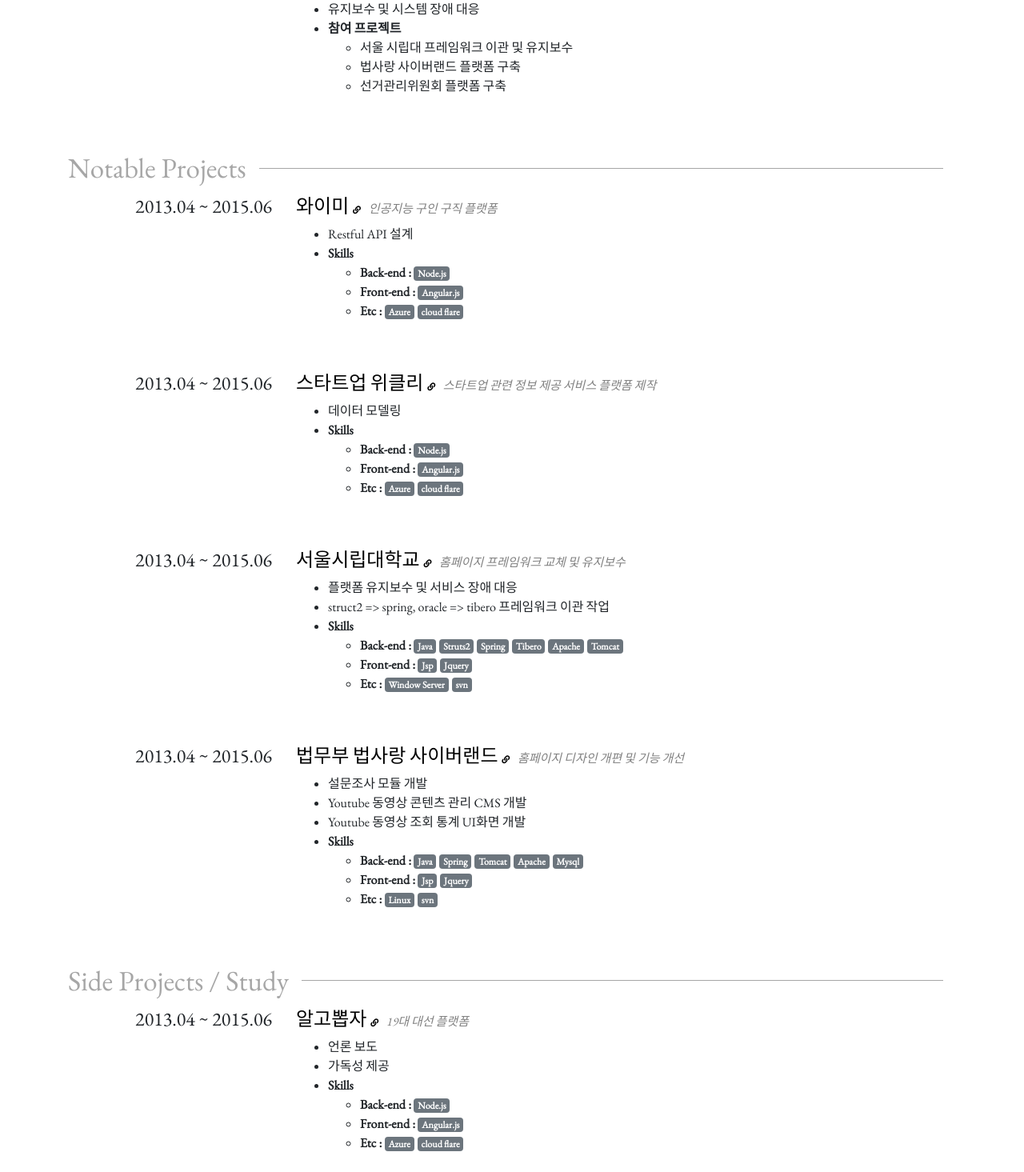
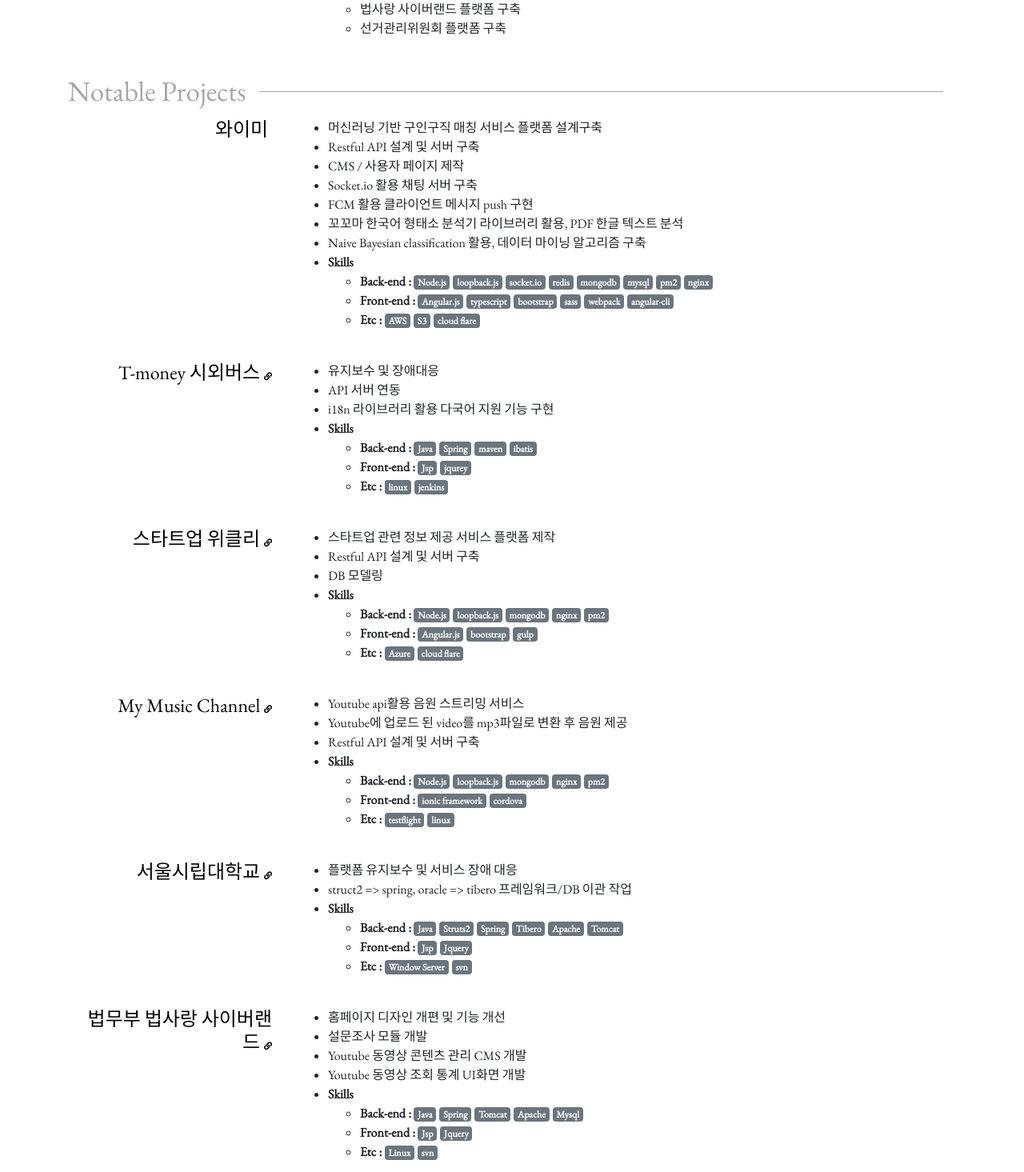
Before and after one commit to june2/june.github.io, a React app: page / in a window 1280 px wide. Shown: the part 1332-2797 px from the top of the page at 80% size. Built offline with nearby package versions, Linux system fonts and the light colour scheme.

Commit message:
no message

```diff
--- a/src/components/Experience.js
+++ b/src/components/Experience.js
@@ -9,7 +9,7 @@
         <div className="hr-sect">Work Experience</div>
         {experience.map((data, i) => {
           return (
-            <Row key={i} className="mb-5">
+            <Row key={i} className="mb-4">
               <Col className="col-md-3 col-12 text-md-right">
                 <Row>
                   <Col className="col-md-12">
--- a/src/components/Project.js
+++ b/src/components/Project.js
@@ -9,11 +9,16 @@
         <div className="hr-sect">Notable Projects</div>
         {project.map((data, i) => {
           return (
-            <Row key={i} className="mb-5">
+            <Row key={i} className="mb-4">
               <Col className="col-md-3 col-12 text-md-right">
                 <Row>
                   <Col className="col-md-12">
-                    <h4 className="gray">{data.date}<br /></h4>
+                    <h4>
+                      <a href={data.link} target="_blank">
+                        {data.name}&nbsp;<i style={data.link ? {} : { display: 'none' }} className="fa fa-link" aria-hidden="true"></i>
+                      </a>
+                    </h4>
+                    {/* <i className="note">{data.desc}</i> */}
                   </Col>
                   {/* <Col className="col-md-12 col-3 text-center text-md-right"
                     style={data.link ? {} : { display: 'none' }}>
@@ -22,11 +27,11 @@
                 </Row>
               </Col>
               <Col className="col-md-9 col-12">
-                <h4>
+                {/* <h4>
                   <a href={data.link} target="_blank">
                     {data.name}&nbsp;<i style={data.link ? {} : { display: 'none' }} className="fa fa-link" aria-hidden="true"></i>
                   </a>&nbsp;&nbsp;<i className="note">{data.desc}</i>
-                </h4>
+                </h4> */}
                 <ul>
                   {data.note.map((note, i) => {
                     return (<li key={i}>{note}</li>)
--- a/src/components/Study.js
+++ b/src/components/Study.js
@@ -9,11 +9,16 @@
         <div className="hr-sect">Side Projects / Study</div>
         {study.map((data, i) => {
           return (
-            <Row key={i} className="mb-5">
+            <Row key={i} className="mb-4">
               <Col className="col-md-3 col-12 text-md-right">
                 <Row>
                   <Col className="col-md-12">
-                    <h4 className="gray">{data.date}<br /></h4>
+                    <h4>
+                      <a href={data.link} target="_blank">
+                        {data.name}&nbsp;<i style={data.link ? {} : { display: 'none' }} className="fa fa-link" aria-hidden="true"></i>
+                      </a>
+                    </h4>
+                    {/* <i className="note">{data.desc}</i> */}
                   </Col>
                   {/* <Col className="col-md-12 col-3 text-center text-md-right">
                     <a style={data.link ? {} : { display: 'none' }} className="badge badge-primary" href={data.link} target="_blank">링크</a>
@@ -22,11 +27,11 @@
                 </Row>
               </Col>
               <Col className="col-md-9 col-12">
-                <h4>
+                {/* <h4>
                   <a href={data.link} target="_blank">
                     {data.name}&nbsp;<i style={data.link ? {} : { display: 'none' }} className="fa fa-link" aria-hidden="true"></i>
                   </a>&nbsp;&nbsp;<i className="note">{data.desc}</i>
-                </h4>
+                </h4> */}
                 <ul>
                   {data.note.map((note, i) => {
                     return (<li key={i}>{note}</li>)
--- a/src/data/ko.json
+++ b/src/data/ko.json
@@ -2,7 +2,7 @@
   "profile": {},
   "experience": [
     {
-      "date": "2016.07 ~ 현재",
+      "date": "2017.01 ~ 현재",
       "duration": "",
       "company": "프리랜서",
       "position": "",
@@ -12,15 +12,15 @@
         "시스템 구축 및 개발 산출물 전달"
       ],
       "projects": [
-        "Askstory 구인구직 플랫폼 구축",
+        "Askstory 머신러닝 기반 구인구직 플랫폼 구축",
         "T-money 시와버스예매 플랫폼 유지보수",
-        "APT-lab 플랫폼 구축",
+        "APT-lab 아파트 관리비 비교 플랫폼 구축",
         "스타트업 위클리 플랫폼 구축"
       ]
     },
     {
-      "date": "2015.07 ~ 2016.06",
-      "duration": "1년",
+      "date": "2016.07 ~ 2016.12",
+      "duration": "6개월",
       "company": "인디펀",
       "position": "Startup / Co-founder",
       "duty": [
@@ -65,41 +65,81 @@
   ],
   "project": [
     {
-      "date": "2013.04 ~ 2015.06",
+      "date": "",
       "name": "와이미",
-      "desc": "인공지능 구인 구직 플랫폼",
+      "desc": "머신러닝 기반 구인구직 매칭 서비스 플랫폼",
+      "link": "",
+      "note": [
+        "머신러닝 기반 구인구직 매칭 서비스 플랫폼 설계구축",
+        "Restful API 설계 및 서버 구축",
+        "CMS / 사용자 페이지 제작",
+        "Socket.io 활용 채팅 서버 구축",
+        "FCM 활용 클라이언트 메시지 push 구현",
+        "꼬꼬마 한국어 형태소 분석기 라이브러리 활용, PDF 한글 텍스트 분석",
+        "Naive Bayesian classification 활용, 데이터 마이닝 알고리즘 구축"
+      ],
+      "skill": {
+        "backend": ["Node.js", "loopback.js", "socket.io", "redis", "mongodb", "mysql", "pm2", "nginx"],
+        "frontend": ["Angular.js", "typescript", "bootstrap", "sass", "webpack", "angular-cli"],
+        "etc": ["AWS", "S3", "cloud flare"]
+      }
+    },
+    {
+      "date": "",
+      "name": "T-money 시외버스",
+      "desc": "",
+      "link": "https://txbus.t-money.co.kr/main.do",
+      "note": [
+        "유지보수 및 장애대응",
+        "API 서버 연동",
+        "i18n 라이브러리 활용 다국어 지원 기능 구현"
+      ],
+      "skill": {
+        "backend": ["Java", "Spring", "maven", "ibatis"],
+        "frontend": ["Jsp", "jqurey"],
+        "etc": ["linux", "jenkins"]
+      }
+    },
+    {
+      "date": "",
+      "name": "스타트업 위클리",
+      "desc": "스타트업 관련 정보 제공 서비스 플랫폼 제작",
       "link": "http://startupweekly.net/news",
       "note": [
-        "Restful API 설계"
+        "스타트업 관련 정보 제공 서비스 플랫폼 제작",
+        "Restful API 설계 및 서버 구축",
+        "DB 모델링"
       ],
       "skill": {
-        "backend": ["Node.js"],
-        "frontend": ["Angular.js"],
+        "backend": ["Node.js", "loopback.js", "mongodb", "nginx", "pm2"],
+        "frontend": ["Angular.js", "bootstrap", "gulp"],
         "etc": ["Azure", "cloud flare"]
       }
     },
     {
-      "date": "2013.04 ~ 2015.06",
-      "name": "스타트업 위클리",
-      "desc": "스타트업 관련 정보 제공 서비스 플랫폼 제작",
-      "link": "http://startupweekly.net/news",
+      "date": "",
+      "name": "My Music Channel",
+      "desc": "",
+      "link": "https://play.google.com/store/apps/details?id=com.MusicChannel.ios",
       "note": [
-        "데이터 모델링"
+        "Youtube api활용 음원 스트리밍 서비스",
+        "Youtube에 업로드 된 video를 mp3파일로 변환 후 음원 제공",
+        "Restful API 설계 및 서버 구축"
       ],
       "skill": {
-        "backend": ["Node.js"],
-        "frontend": ["Angular.js"],
-        "etc": ["Azure", "cloud flare"]
+        "backend": ["Node.js", "loopback.js", "mongodb", "nginx", "pm2"],
+        "frontend": ["ionic framework", "cordova"],
+        "etc": ["testflight", "linux"]
       }
     },
     {
-      "date": "2013.04 ~ 2015.06",
+      "date": "",
       "name": "서울시립대학교",
       "link": "http://www.uos.ac.kr/main.do",
       "desc": "홈페이지 프레임워크 교체 및 유지보수",
       "note": [
         "플랫폼 유지보수 및 서비스 장애 대응",
-        "struct2 => spring, oracle => tibero 프레임워크 이관 작업"
+        "struct2 => spring, oracle => tibero 프레임워크/DB 이관 작업"
       ],
       "skill": {
         "backend": ["Java", "Struts2", "Spring","Tibero", "Apache", "Tomcat"],
@@ -108,11 +148,12 @@
       }
     },
     {
-      "date": "2013.04 ~ 2015.06",
+      "date": "",
       "name": "법무부 법사랑 사이버랜드",
       "link": "http://cyberland.lawnorder.go.kr/main.do",
       "desc": "홈페이지 디자인 개편 및 기능 개선",
       "note": [
+        "홈페이지 디자인 개편 및 기능 개선",
         "설문조사 모듈 개발",
         "Youtube 동영상 콘텐츠 관리 CMS 개발",
         "Youtube 동영상 조회 통계 UI화면 개발"
@@ -126,13 +167,62 @@
   ],
   "study": [
     {
-      "date": "2013.04 ~ 2015.06",
+      "date": "",
+      "name": "블록체인 스터디",
+      "link": "https://github.com/june2/eth-tutorial",
+      "desc": "블록체인 스터디 커뮤니티 활동",
+      "note": [
+        "블록체인 스터디 커뮤니티 활동 중",
+        "이더리움 private network 구축",
+        "이더리움 Dapp tutorial / Toy project 제작"
+      ],
+      "skill": {
+        "backend": [],
+        "frontend": [],
+        "etc": ["AWS", "BTC", "ETH", "Dapp", "geth", "Puppeth", "web3.js", "ganache", "testrpc", "remix", "solidiy"]
+      }
+    },
+    {
+      "date": "",
+      "name": "코인 모의 거래소",
+      "link": "http://13.76.166.152/",
+      "desc": "",
+      "note": [
+        "오픈소스 활용",
+        "AWS 환경 인프라 구축",
+        "Poloniex API 활용 캔들 데이터 실시간 반영"
+      ],
+      "skill": {
+        "backend": ["Node.js", "Koa", "redis", "mongodb", "websocket"],
+        "frontend": ["React.js", "ARc", "E-chart"],
+        "etc": ["AWS", "ELB", "S3", "cloud front", "Poloniex API"]
+      }
+    },
+    {
+      "date": "",
       "name": "알고뽑자",
       "link": "http://www.hani.co.kr/arti/politics/polibar/788334.html",
-      "desc": "19대 대선 플랫폼",
+      "desc": "",
       "note": [
-        "언론 보도",
-        "가독성 제공"
+        "19대 대선 후보자 공약 정리/요약 제공 플랫폼",
+        "여러 SNS 및 언론 보도",
+        "사용자 가독성 고려한 기획 및 UI/UX 화면 제작",
+        "페이스북, 구글, 네이버, 카카오 로그인 인증 구현"
+      ],
+      "skill": {
+        "backend": ["Node.js", "loopback.js", "redis", "mongodb", "nginx", "pm2"],
+        "frontend": ["Angular.js", "GA"],
+        "etc": ["Azure", "cloud flare"]
+      }
+    },
+    {
+      "date": "",
+      "name": "Tensor flow",
+      "link": "https://github.com/june2/tensorflow",
+      "desc": "Tensor flow 기반 텍스트 문장 카테고리 분류",
+      "note": [
+        "Tensor flow 개발환경 구축",
+        "Tensor flow 기반 텍스트 문장 카테고리 분류 알고리즘 스터디"
       ],
       "skill": {
         "backend": ["Node.js"],
```
Also changed, not shown: 1 other file (tests, documents, lock files or other folders).
